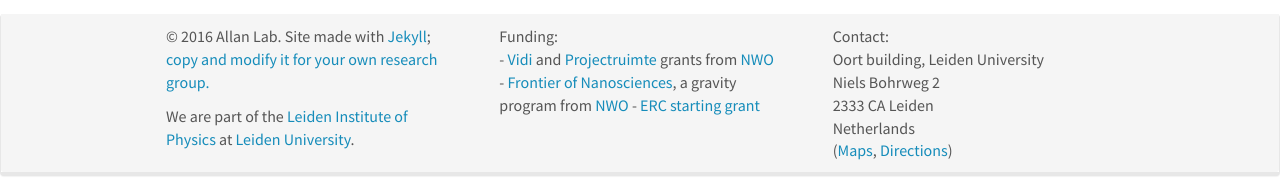
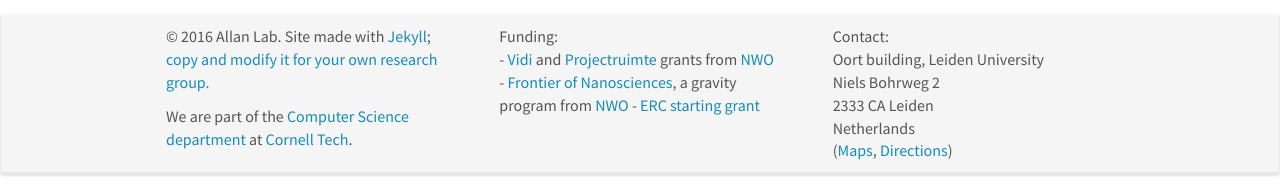
Before and after one commit to CaptainE/Lab, a Jekyll site: the page built from _pages/home.md, in a window 1280 px wide and 1198 px high. Shown: the part 1000-1195 px from the top of the window. Built offline with Jekyll 4.4.1, drawn with Linux system fonts in a browser that asks for light colours; nearby versions of some CDN libraries.

Commit message:
Change footerto point as cornell tech and cs department

```diff
--- a/_includes/footer.html
+++ b/_includes/footer.html
@@ -5,8 +5,7 @@
 		<div class="col-sm-4">
 
 		  <p>&copy 2016 Allan Lab. Site made with <a href="https://jekyllrb.com">Jekyll</a>;  <a href="{{ site.url }}{{ site.baseurl }}/aboutwebsite.html">copy and  modify it for your own research group.</a></p>
-              <p>We are part of the <a href="https://www.physics.leidenuniv.nl/">Leiden Institute of Physics</a> at <a href="https://www.leidenuniv.nl">Leiden University</a>.</p>
-
+              <p>We are part of the <a href="https://www.cs.cornell.edu/">Computer Science department</a> at <a href="https://www.tech.cornell.edu/">Cornell Tech</a>.</p>
 
 		   <p>  </p><p>
 
```
Also changed, not shown: 10 other files.
